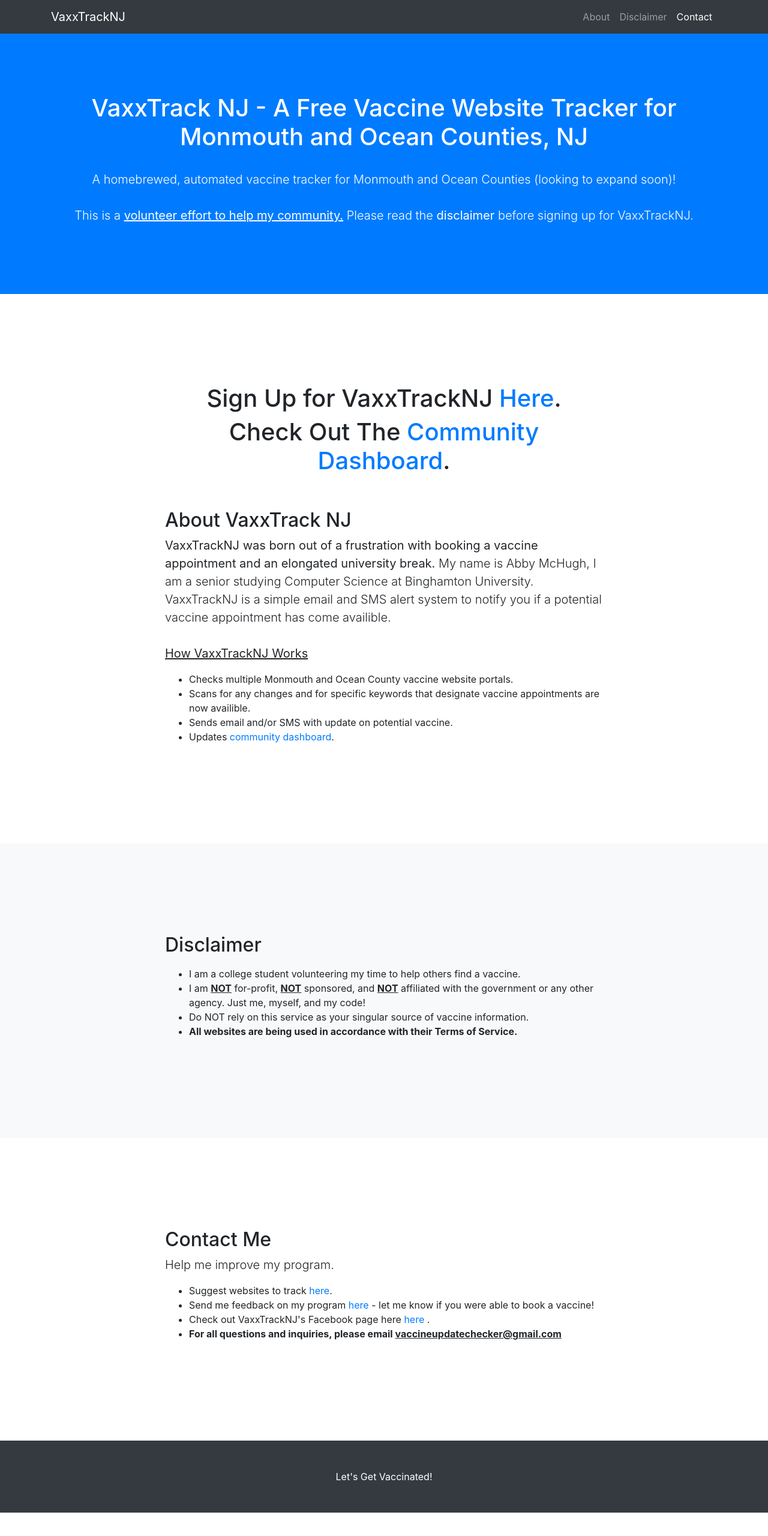
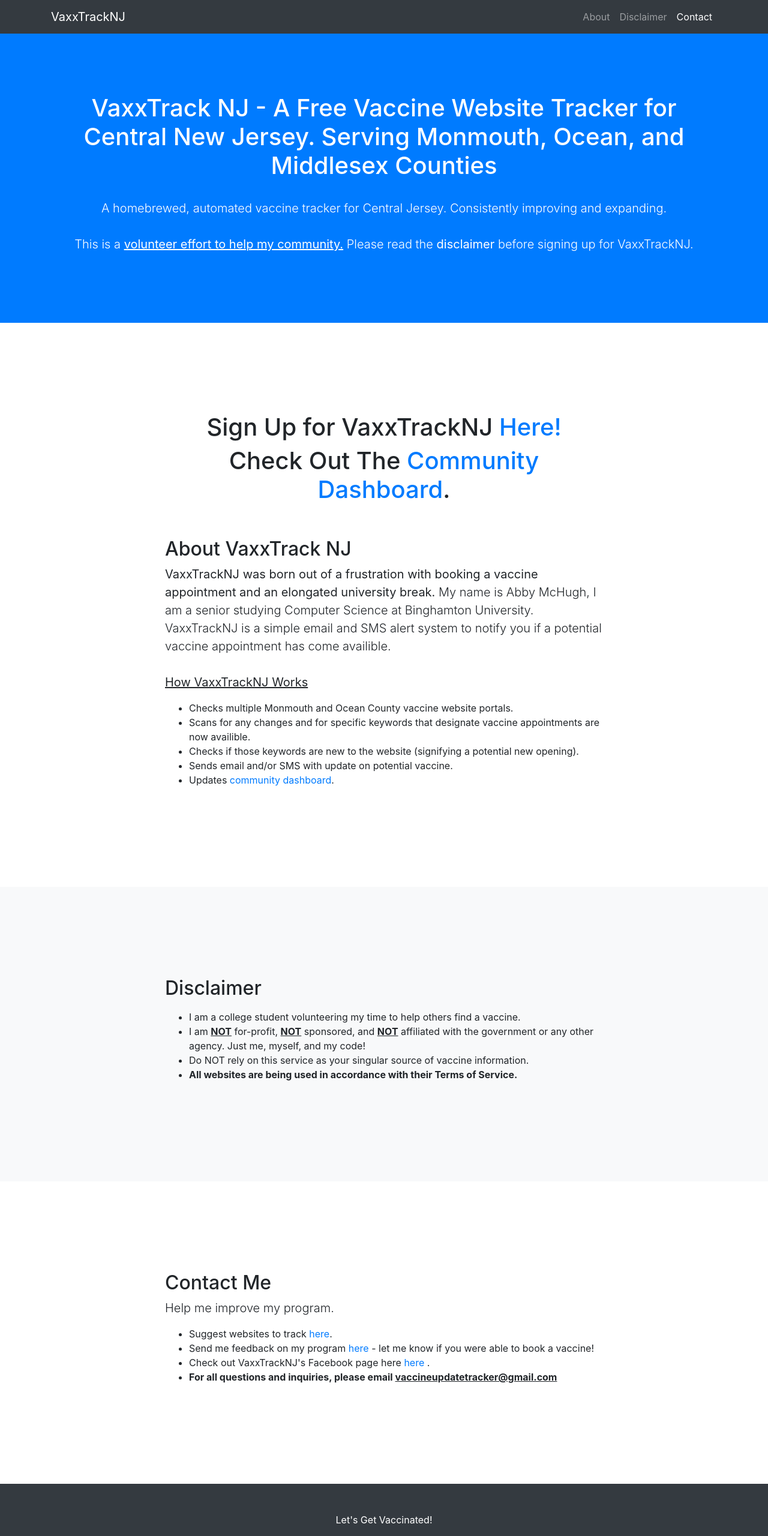
Before and after one commit to amchugh2/vaxxchecknj, a website with bundled scripts: page index.html in a window 1280 px wide. Shown: the whole page at 60% size. Before the commit the page ends 2521 px from the top, so only its background shows below. Built offline with nearby package versions, Linux system fonts and the light colour scheme.

Commit message:
Update index.html

```diff
--- a/index.html
+++ b/index.html
@@ -2,8 +2,6 @@
 <html lang="en">
 
 <head>
-  <script>var clicky_site_ids = clicky_site_ids || []; clicky_site_ids.push(101299245);</script>
-  <script async src="//static.getclicky.com/js"></script>
 
   <meta charset="utf-8">
   <meta name="viewport" content="width=device-width, initial-scale=1, shrink-to-fit=no">
@@ -48,9 +46,9 @@
 
   <header class="bg-primary text-white">
     <div class="container text-center">
-      <h1>VaxxTrack NJ - A Free Vaccine Website Tracker for Monmouth and Ocean Counties, NJ</h1>
+      <h1>VaxxTrack NJ - A Free Vaccine Website Tracker for Central New Jersey. Serving Monmouth, Ocean, and Middlesex Counties</h1>
       <br>
-      <p class="lead">A homebrewed, automated vaccine tracker for Monmouth and Ocean Counties (looking to expand soon)!
+      <p class="lead">A homebrewed, automated vaccine tracker for Central Jersey. Consistently improving and expanding.
         <br>
         <br>
         This is a <b><u>volunteer effort to help my community.</u></b> Please read the <a href="#services" style="color:white" class="js-scroll-trigger"><b>disclaimer</b></a>
@@ -63,7 +61,7 @@
     <div class="container">
       <div class="row">
         <div class="col-lg-8 mx-auto">
-          <h1 style="text-align:center;">Sign Up for VaxxTrackNJ <a href="https://tinyurl.com/vaxxtracknjsignup" target="_blank">Here</a>.</h1>
+          <h1 style="text-align:center;">Sign Up for VaxxTrackNJ <a href="https://tinyurl.com/vaxxtracknjsignup" target="_blank">Here!</a> </h1>
           <h1 style="text-align:center;">Check Out The <a href="https://tinyurl.com/vaxxtracknj" target="_blank">Community Dashboard</a>.</h1>
           <br>
           <br>
@@ -76,6 +74,7 @@
           <ul>
             <li>Checks multiple Monmouth and Ocean County vaccine website portals.</li>
             <li>Scans for any changes and for specific keywords that designate vaccine appointments are now availible.</li>
+            <li>Checks if those keywords are new to the website (signifying a potential new opening).</li>
             <li>Sends email and/or SMS with update on potential vaccine.</li>
             <li>Updates <a href="https://tinyurl.com/vaxxtracknj" target="_blank">community dashboard</a>.
             </li>
@@ -115,10 +114,9 @@
               <li>Suggest websites to track <a href="https://tinyurl.com/vaxxtracknjsuggestions" target="_blank">here</a>.</li>
               <li>Send me feedback on my program <a href="https://tinyurl.com/vaxxtracknjfeedback" target="_blank">here</a> - let me know if you were able to book a vaccine! </li>
               <li>Check out VaxxTrackNJ's Facebook page here <a href="https://tinyurl.com/vaxxtracknj" target="_blank">here</a> .</li>
-              <li><b>For all questions and inquiries, please email <u>vaccineupdatechecker@gmail.com</u></b>
+              <li><b>For all questions and inquiries, please email <u>vaccineupdatetracker@gmail.com</u></b>
               </b></li>
             </ul>
-
           </p>
         </div>
       </div>
```
